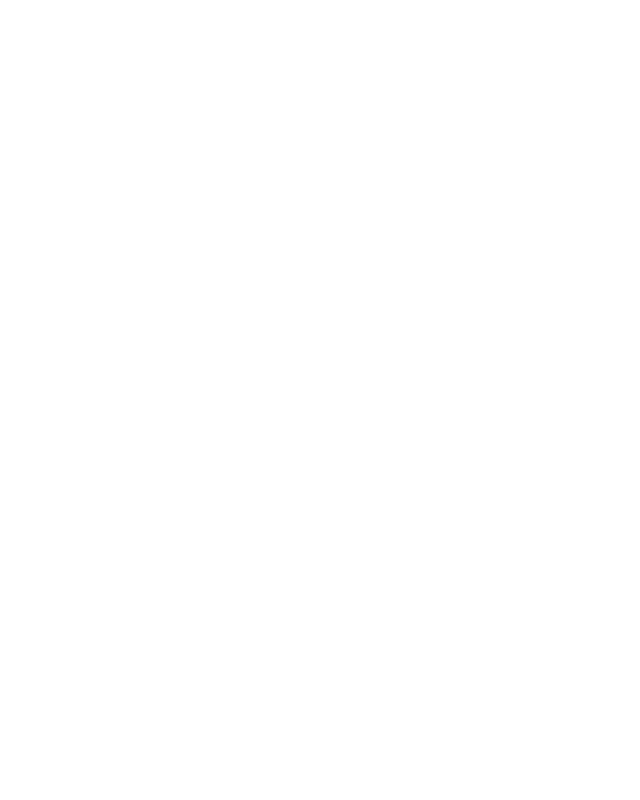
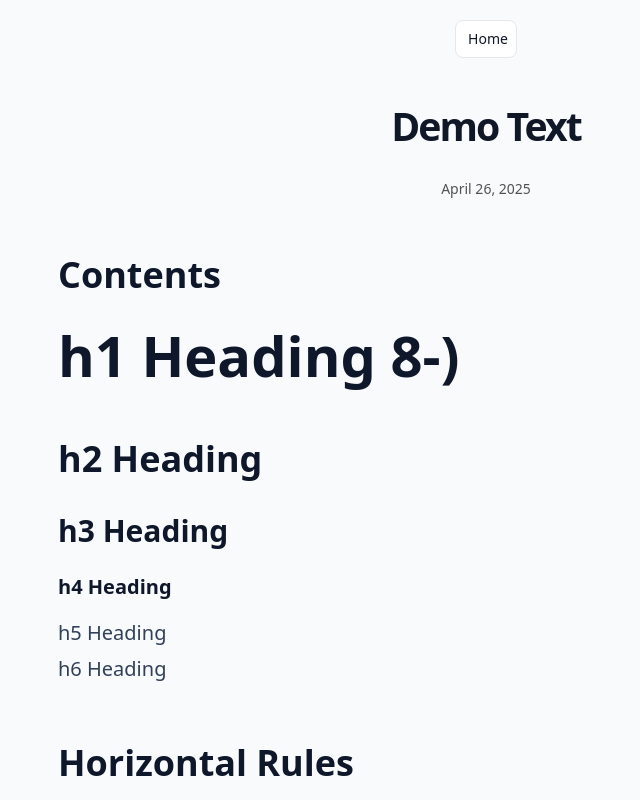
Before and after one commit to droud-dev/droud-blog, a Next.js app: page /demo-text in a window 1280 px wide. Before the commit this address had no page. Shown: the top 800 px of the page, without its empty margins (154-794 px from the left). Built offline with nearby package versions, Linux system fonts and the light colour scheme.

Commit message:
Style massaging + allow viewing hidden pages during dev

```diff
--- a/next.config.ts
+++ b/next.config.ts
@@ -9,6 +9,7 @@ import remarkToc from 'remark-toc';
 import remarkFrontmatter from 'remark-frontmatter';
 import a11yEmoji from '@fec/remark-a11y-emoji';
 import supersub from 'remark-supersub';
+import collapse from 'remark-collapse';
 import rehypeHighlight from 'rehype-highlight';
 import rehypeGithubEmoji from 'rehype-github-emoji';
 
@@ -30,9 +31,10 @@ const withMDX = createMDX({
       // ['remark-gfm',]
       remarkFrontmatter,
       remarkGfm,
-      remarkToc,
+      [remarkToc, { tight: true }],
       a11yEmoji,
       supersub,
+      // [collapse, { test: /(table[ -]of[ -])?contents?|toc/i }]
     ],
     rehypePlugins: [
       // // TODO: chuck these into the mdx.tsx file
--- a/package.json
+++ b/package.json
@@ -28,6 +28,7 @@
 		"rehype-preset-minify": "^7.0.1",
 		"rehype-slug": "^6.0.0",
 		"remark": "^15.0.1",
+		"remark-collapse": "^0.1.2",
 		"remark-emoji": "^5.0.1",
 		"remark-frontmatter": "^5.0.0",
 		"remark-gfm": "^4.0.1",
--- a/src/app/[slug]/page.tsx
+++ b/src/app/[slug]/page.tsx
@@ -73,9 +73,10 @@ export async function generateMetadata(props: { params: any }) {
 export default async function Page({ params }: { params: Promise<{ slug: string }> }) {
     const { slug } = await params
     const { default: Post } = await import(`@/content/${slug}.mdx`);
-    const { post, prev, next, available } = findPost(slug);
+    const { post, prev, next } = findPost(slug);
 
-    if (!post || !available) return notFound();
+    // Allows for browser previewing in dev without the option of accidentally leaving available = true
+    if (!post) return notFound();
 
     return (<section className="prose md:prose-lg lg:prose-xl prose-img:rounded-xl w-full max-w-screen prose-slate dark:prose-invert">
         { post.metadata.image && <div
@@ -83,8 +84,7 @@ export default async function Page({ params }: { params: Promise<{ slug: string
             style={{ backgroundAttachment: 'fixed', backgroundImage: `url(${post.metadata.image})`}}>&nbsp;</div>
         }
         { genNav(post, prev, next) }
-        <article className="prose-a:no-underline prose-a:hover:underline">
-            <div className="w-full max-w-screen lg:max-w-4xl min-w-xs mx-auto p-5">
+        <article className="w-full max-w-screen lg:max-w-4xl min-w-xs mx-auto p-5">
             <div className="flex flex-col justify-between text-center items-center my-2 text-sm">
                 <h1 className="mb-0 title font-semibold text-2xl tracking-tighter text-gray-900 dark:text-white">
                     {postTitle(post)}
@@ -94,7 +94,6 @@ export default async function Page({ params }: { params: Promise<{ slug: string
                 </p>
             </div>
             <Post />
-            </div>
         </article>
         { genNav(post, prev, next) }
     </section>);
--- a/src/components/mdx.tsx
+++ b/src/components/mdx.tsx
@@ -1,16 +1,16 @@
 import React from 'react'
 import Image from 'next/image'
+import Link from 'next/link'
 
 function RoundedImage(props: any) {
   return <Image alt={props.alt || ''} className="rounded-lg w-full" width="350" height="200" {...props} />
 }
 
-function HorizontalRules(props: any) {
-  console.dir(props);
-  return <hr className="bg-green-500 text-red-500" />;
+function NxtLink(props: any) {
+  return <Link target="_blank" rel="nofollow noopener noreferrer" className="border-transparent hover:border-amber-500 box-border border-2 px-0.5 border-dotted rounded-md no-underline" {...props} />
 }
 
 export const components = {
   img: RoundedImage,
-  hr: HorizontalRules,
+  a: NxtLink
 }
--- a/src/components/posts.tsx
+++ b/src/components/posts.tsx
@@ -3,6 +3,7 @@ import { formatDate, getBlogPosts, postTitle } from '@/utils';
 import Image from 'next/image';
 
 export function BlogPosts() {
+    // TODO: pagination
     let allBlogs = getBlogPosts();
 
     return (
--- a/src/utils.ts
+++ b/src/utils.ts
@@ -110,19 +110,16 @@ export function formatDate(date: string, includeRelative = false): string {
   return `${fullDate} (${formattedDate})`
 }
 
-export const findPost = (slug: string): { post: Post | null, prev: Post | null, next: Post | null, available: boolean} => {
-  const posts = getBlogPosts(0,0, true);
+export const findPost = (slug: string): { post: Post | null, prev: Post | null, next: Post | null} => {
+  const posts = getBlogPosts(0,0, process.env.NODE_ENV == 'production');
   const idx = posts.findIndex(p => p.slug == slug);
 
-  if (idx == -1) return { post: null, prev: null, next: null, available: false };
-
-  const isVisible = isPostPublished(posts[idx]);
+  if (idx == -1) return { post: null, prev: null, next: null };
 
   return {
     post: posts[idx],
     prev: idx > 0 ? posts[idx - 1] : null,
-    next: idx < (posts.length - 1) ? posts[idx + 1] : null,
-    available: isVisible,
+    next: idx < (posts.length - 1) ? posts[idx + 1] : null
   }
 }
 
```
Also changed, not shown: public/mindmap-1.png (deleted), 1 other file (tests, documents, lock files or other folders). Lines whose indentation alone changed are shown as unchanged.
